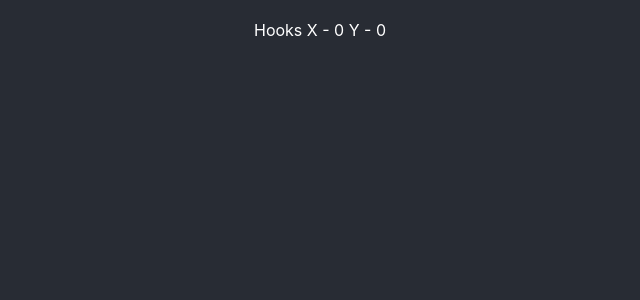
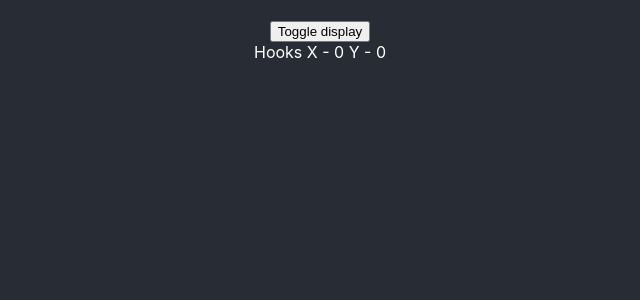
Before and after one commit to ruijadom/reactHooks-tuts, a React (Create React App) app: page / in a window 1280 px wide. Shown: the top 300 px of the page, without its empty margins (320-960 px from the left). Built offline with nearby package versions, Linux system fonts and the light colour scheme.

Commit message:
cleanUp code

```diff
--- a/src/App.js
+++ b/src/App.js
@@ -10,6 +10,7 @@
 //import HookCounterOne from "./components/HookCounterOne";
 //import ClassMouse from "./components/ClassMouse";
 import HookMouse from "./components/HookMouse";
+import MouseContainer from "./components/MouseContainer";
 
 function App() {
   return (
@@ -23,7 +24,8 @@
         {/*<ClassCounterOne></ClassCounterOne>*/}
         {/*<HookCounterOne></HookCounterOne>*/}
         {/*<ClassMouse></ClassMouse>*/}
-        <HookMouse></HookMouse>
+        {/*<HookMouse></HookMouse>*/}
+        <MouseContainer></MouseContainer>
       </div>
     </div>
   );
--- a/src/components/HookMouse.js
+++ b/src/components/HookMouse.js
@@ -13,6 +13,12 @@
   useEffect(() => {
     console.log("useEffect called");
     window.addEventListener("mousemove", logMousePosition);
+
+    // Cleanup code
+    return () => {
+      console.log("Component will unmount");
+      window.removeEventListener("mousemove", logMousePosition);
+    };
   }, []);
 
   return (
--- /dev/null
+++ b/src/components/MouseContainer.js
@@ -0,0 +1,15 @@
+import React, { useState } from "react";
+import HookMouse from "./HookMouse";
+
+function MouseContainer() {
+  const [display, setDisplay] = useState(true);
+
+  return (
+    <div>
+      <button onClick={() => setDisplay(!display)}>Toggle display</button>
+      {display && <HookMouse></HookMouse>}
+    </div>
+  );
+}
+
+export default MouseContainer;
```
